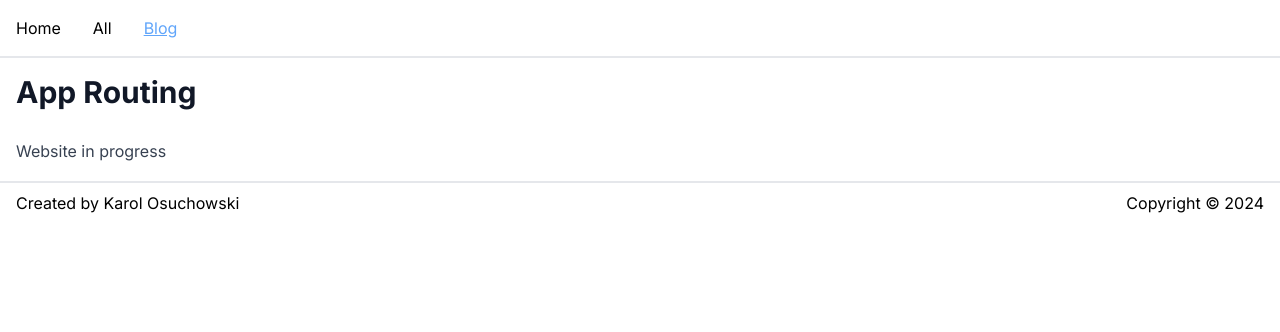
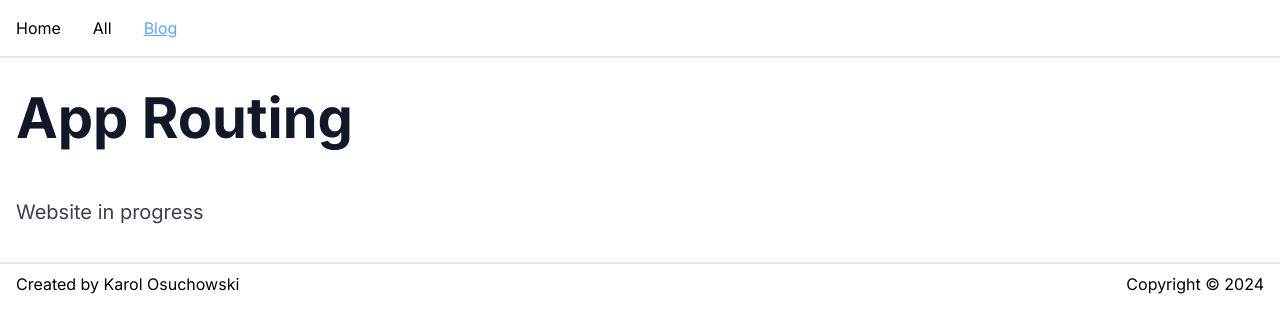
Before and after one commit to niemaco/nextjs-shop, a Next.js app: page /blog/app-routing in a window 1280 px wide. Shown: the top 332 px of the page. Built offline with nearby package versions, Linux system fonts and the light colour scheme.

Commit message:
Adjust mdx content styles

```diff
--- a/src/app/(static-page)/blog/[filename]/page.tsx
+++ b/src/app/(static-page)/blog/[filename]/page.tsx
@@ -8,7 +8,7 @@ export default async function StaticPage({ params }: { params: { filename: strin
 	);
 
 	return (
-		<article className="prose py-4">
+		<article className="prose lg:prose-xl w-full max-w-none py-4 lg:py-8">
 			<Content />
 		</article>
 	);
```
